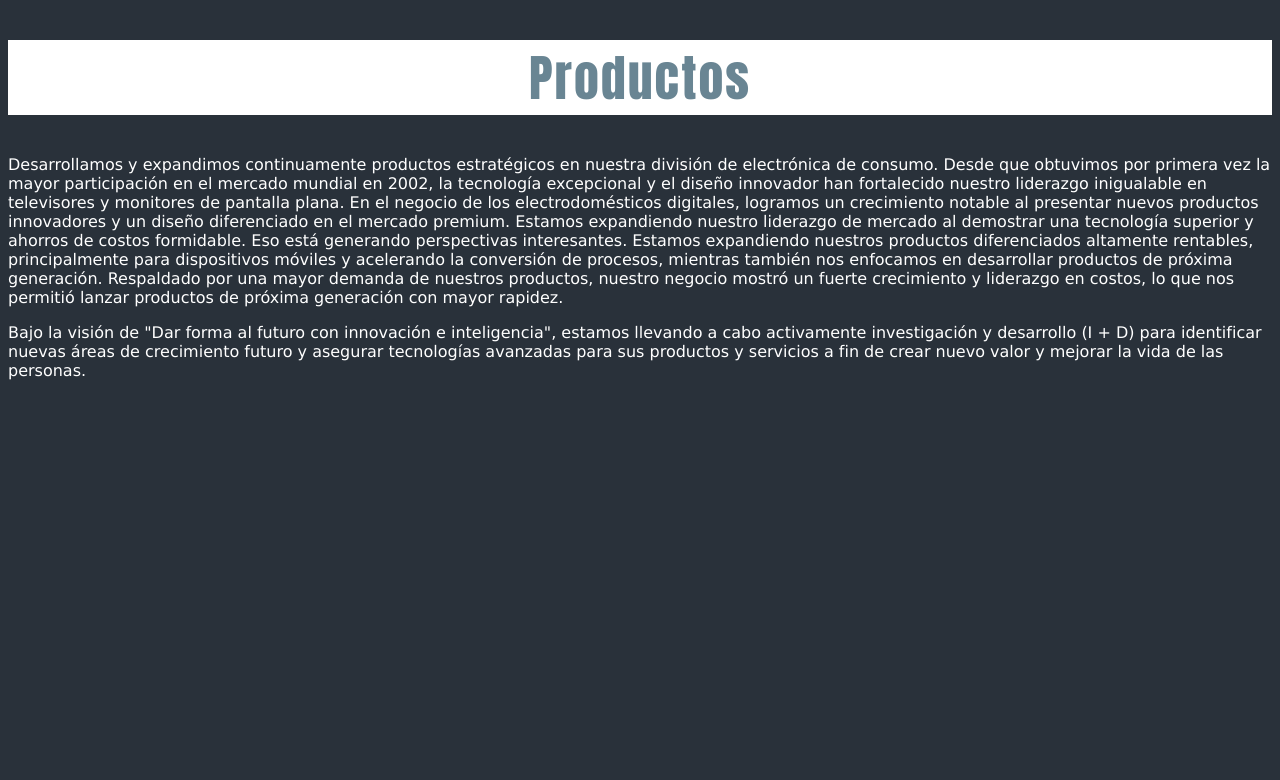
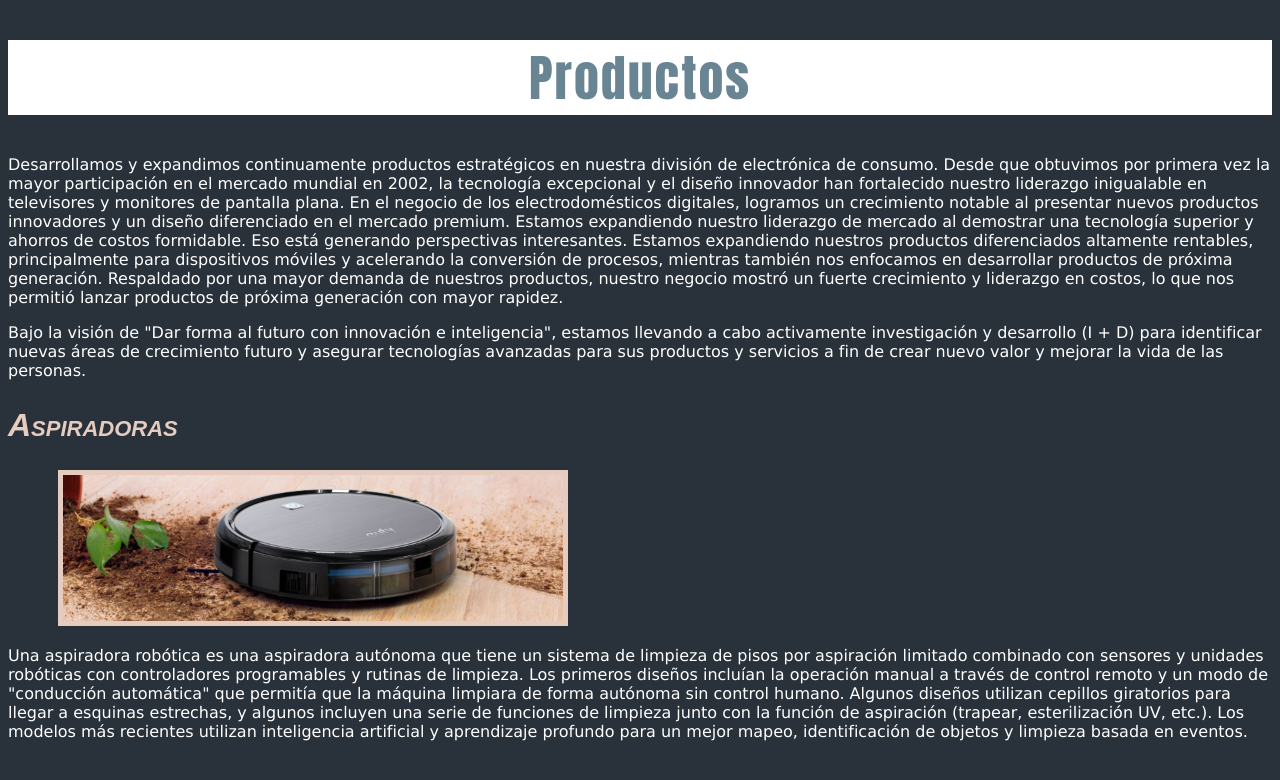
Before and after one commit to GiannMlclz/Desafio-03-1-3, a website built with Vite: page index.html in a window 1280 px wide. Built offline with nearby package versions, Linux system fonts and the light colour scheme.

Commit message:
estilizamos los subtitulos y agregamos la primera imagen

```diff
--- a/index.html
+++ b/index.html
@@ -9,7 +9,7 @@
 
     <h1>Productos</h1>
 
-    <p>Desarrollamos y expandimos continuamente productos estratégicos en nuestra división de electrónica de consumo.
+    <p class="parrafos">Desarrollamos y expandimos continuamente productos estratégicos en nuestra división de electrónica de consumo.
       Desde que obtuvimos por primera vez la mayor participación en el mercado mundial en 2002, la tecnología excepcional y el
       diseño innovador han fortalecido nuestro liderazgo inigualable en televisores y monitores de pantalla plana. En el negocio de los electrodomésticos digitales, logramos un crecimiento notable al presentar nuevos productos innovadores y un diseño
       diferenciado en el mercado premium. Estamos expandiendo nuestro liderazgo de mercado al demostrar una tecnología
@@ -18,10 +18,21 @@
       mientras también nos enfocamos en desarrollar productos de próxima generación. Respaldado por una mayor demanda de nuestros productos, nuestro negocio mostró un fuerte crecimiento y liderazgo en costos, lo que nos permitió lanzar
       productos de próxima generación con mayor rapidez.</p>
 
-      <p>Bajo la visión de "Dar forma al futuro con innovación e inteligencia", estamos llevando a cabo activamente investigación
+      <p class="parrafos">Bajo la visión de "Dar forma al futuro con innovación e inteligencia", estamos llevando a cabo activamente investigación
         y desarrollo (I + D) para identificar nuevas áreas de crecimiento futuro y asegurar tecnologías avanzadas para sus
         productos y servicios a fin de crear nuevo valor y mejorar la vida de las personas.</p>
 
+        <h2 class="subtitulos">Aspiradoras</h2>
+
+        <img class="imagenes" src="public/imagenes/aspiradoras.png" alt="Una aspiradora negra">
+
+        <p class="parrafos">Una aspiradora robótica es una aspiradora autónoma que tiene un sistema de limpieza de pisos por aspiración limitado
+          combinado con sensores y unidades robóticas con controladores programables y rutinas de limpieza. Los primeros diseños
+          incluían la operación manual a través de control remoto y un modo de "conducción automática" que permitía que la máquina
+          limpiara de forma autónoma sin control humano. Algunos diseños utilizan cepillos giratorios para llegar a esquinas
+          estrechas, y algunos incluyen una serie de funciones de limpieza junto con la función de aspiración (trapear,
+          esterilización UV, etc.). Los modelos más recientes utilizan inteligencia artificial y aprendizaje profundo para un
+          mejor mapeo, identificación de objetos y limpieza basada en eventos.</p>
 
 
     <script type="module" src="/main.js"></script>
--- a/style.css
+++ b/style.css
@@ -1,8 +1,9 @@
 body {
     background-color: rgb(41, 49, 58);
     color: white;
-    font-family: 'Lucida Sans Unicode', 'Lucida Grande', sans-serif;
+
 }
+
 
 h1 {
     color: rgb(105, 133, 147);
@@ -13,3 +14,22 @@ h1 {
     margin: 40px 0px 40px 0px;
     background-color: white;
 }
+
+.parrafos {
+    font-family: 'Lucida Sans Unicode', 'Lucida Grande', sans-serif;
+
+}
+
+.subtitulos {
+    font-family: Arial, Gadget, sans-serif;
+    font-size: 32px;
+    font-style: oblique;
+    font-variant: small-caps;
+    color: rgb(230, 203, 191);
+}
+
+.imagenes {
+    margin-left: 50px;
+    padding: 5px 5px 5px 5px;
+    background-color: rgb(230, 203, 191)
+}
```
Also changed, not shown: README.md, public/imagenes/aspiradoras.png (added), public/imagenes/celulares.jpg (added), public/imagenes/consolas.jpg.jpg (added), public/imagenes/home-theaters.jpg (added), public/imagenes/televisores.jpeg (added).
